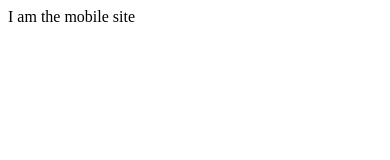
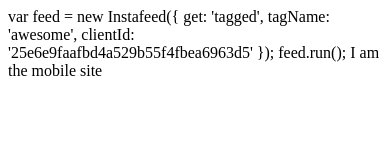
Before and after one commit to zatanasov/fluffy_cat, a plain HTML site: page mobile.html in a window 390 px wide. Drawn offline with Linux system fonts and the light colour scheme.

Commit message:
Update mobile.html

```diff
--- a/mobile.html
+++ b/mobile.html
@@ -1,16 +1,16 @@
 <html>
   <head>
     <script type="text/javascript" src="https://github.com/stevenschobert/instafeed.js/blob/master/instafeed.min.js">
-      var feed = new Instafeed({
+
+    </script>
+  </head>
+<body>
+var feed = new Instafeed({
           get: 'tagged',
           tagName: 'awesome',
           clientId: '25e6e9faafbd4a529b55f4fbea6963d5'
       });
       feed.run();
-    </script>
-  </head>
-<body>
-
 I am the mobile site
 
 <div id="instafeed"></div>
```
